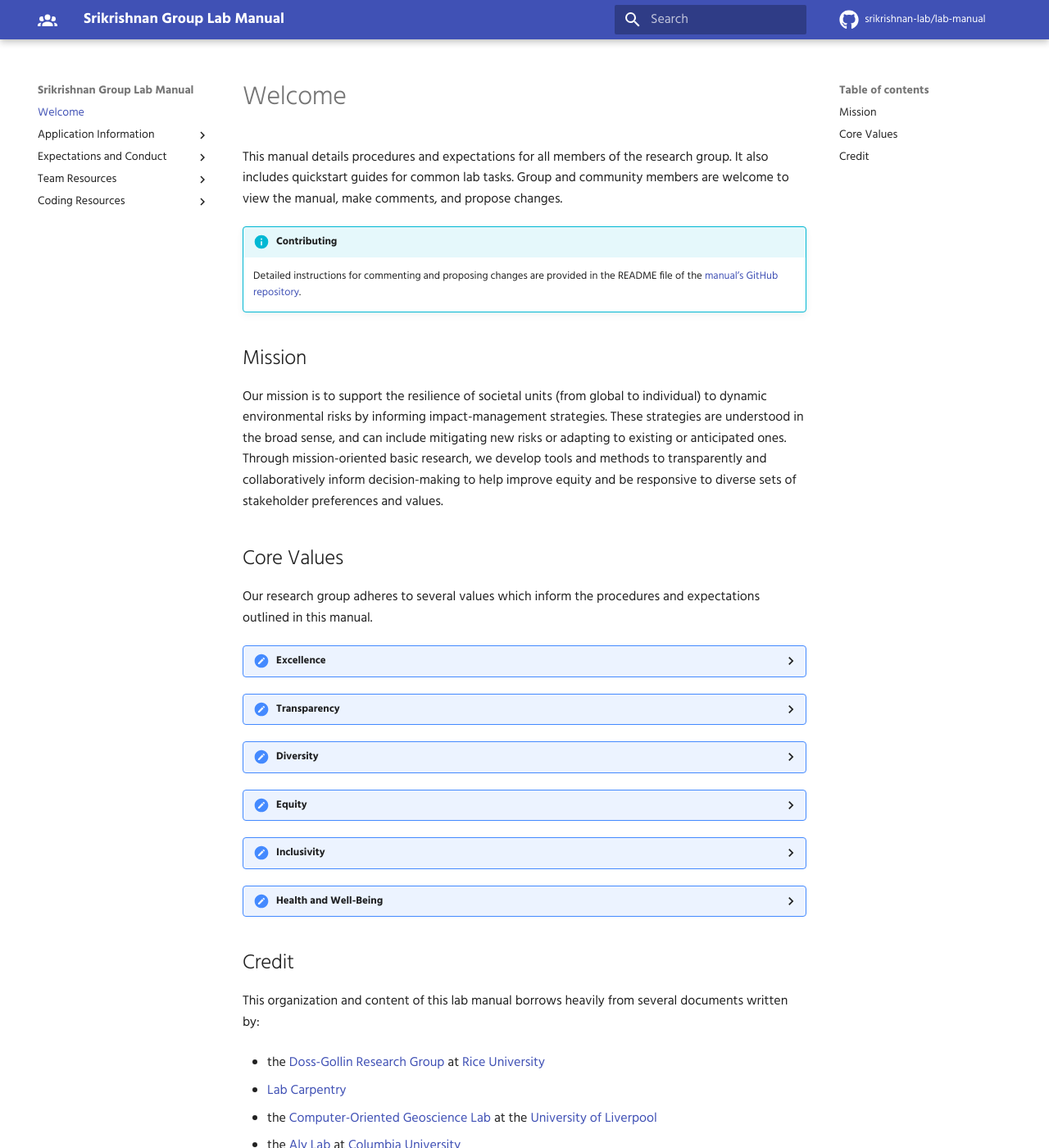
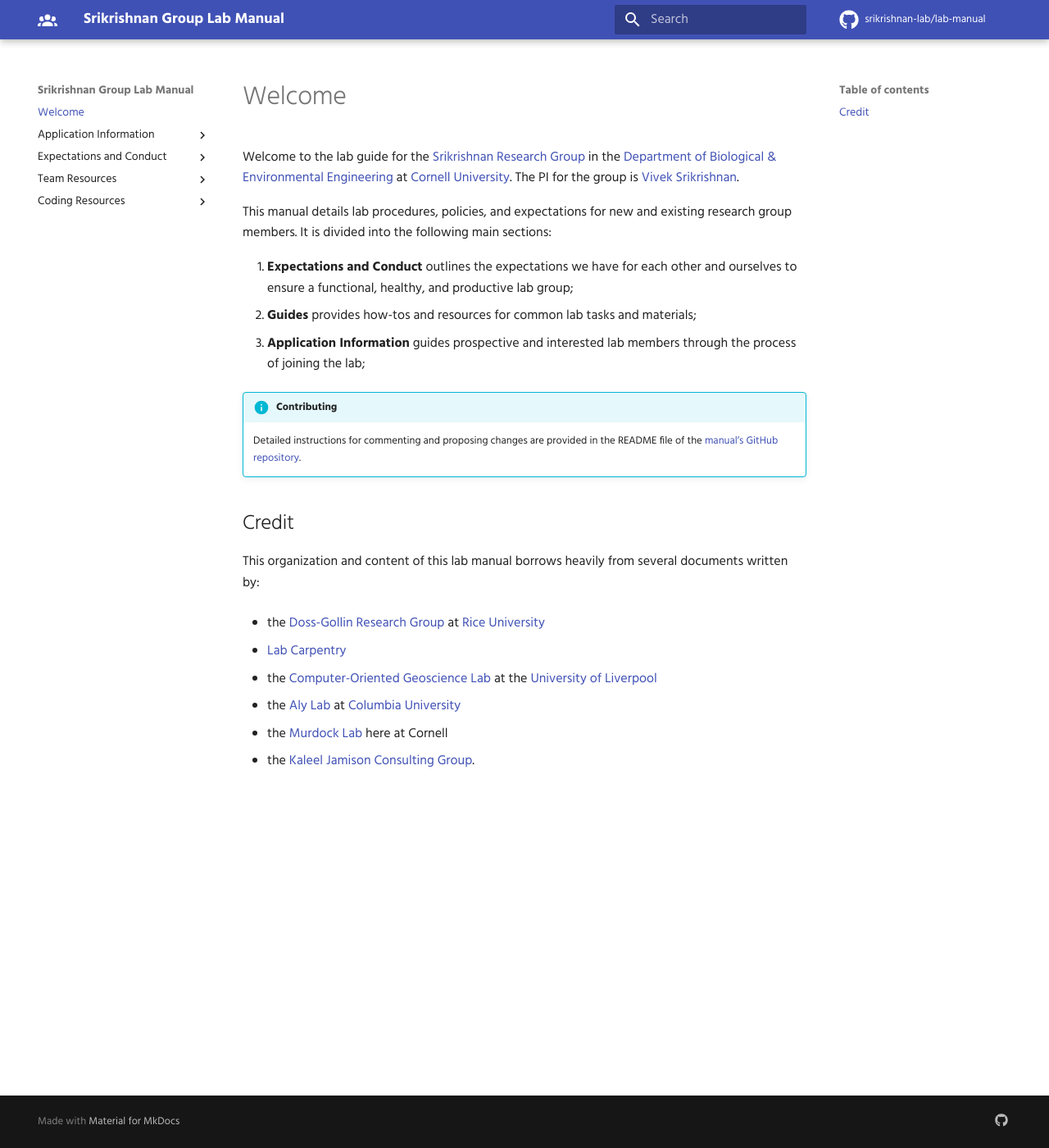
Before and after one commit to srikrishnan-lab/lab-manual, an MkDocs documentation site: the page built from docs/index.md, in a window 1280 px wide and 1400 px high. Shown: the whole window at 82% size. Built offline with MkDocs 1.6.1 and Material for MkDocs 9.7.7, drawn with Linux system fonts in a browser that asks for light colours; some web fonts are replaced; comment, search, counter and statistics services are not loaded.

Commit message:
split off mission and values

```diff
--- a/docs/index.md
+++ b/docs/index.md
@@ -1,36 +1,15 @@
 # Welcome
 
-This manual details procedures and expectations for all members of the research group. It also includes quickstart guides for common lab tasks. Group and community members are welcome to view the manual, make comments, and propose changes.
+Welcome to the lab guide for the [Srikrishnan Research Group](https://viveks.bee.cornell.edu) in the [Department of Biological & Environmental Engineering](https://bee.cals.cornell.edu) at [Cornell University](https://cornell.edu). The PI for the group is [Vivek Srikrishnan](https://viveks.me).
+
+This manual details lab procedures, policies, and expectations for new and existing research group members. It is divided into the following main sections:
+
+1. **Expectations and Conduct** outlines the expectations we have for each other and ourselves to ensure a functional, healthy, and productive lab group;
+2. **Guides** provides how-tos and resources for common lab tasks and materials;
+3. **Application Information** guides prospective and interested lab members through the process of joining the lab;
 
 !!! info "Contributing"
     Detailed instructions for commenting and proposing changes are provided in the README file of the [manual's GitHub repository](https://github.com/srikrishnan-lab/lab-manual){:target="_blank"}.
-
-## Mission
-
-Our mission is to support the resilience of societal units (from global to individual) to dynamic environmental risks by informing impact-management strategies. These strategies are understood in the broad sense, and can include mitigating new risks or adapting to existing or anticipated ones. Through mission-oriented basic research, we develop tools and methods to transparently and collaboratively inform decision-making to help improve equity and be responsive to diverse sets of stakeholder preferences and values.
-
-
-## Core Values
-
-Our research group adheres to several values which inform the procedures and expectations outlined in this manual.
-
-??? important "Excellence"
-    We strive for excellence in all of our activities.
-
-??? important "Transparency"
-    We do not hide our procedures or products. Our research is accessible to all levels of society. When we make mistakes, we recognize them and do our best to fix them.
-
-??? important "Diversity"
-    We seek out members, collaborators, and community partners from diverse backgrounds and who represent diverse perspectives and preferences.
-
-??? important "Equity"
-    We recognize the existence and impacts of systematic inequalities and work to promote fairness and justice. We strive to provide all of our members, collaborators, and partners with equitable platforms for engagement.
-
-??? important "Inclusivity"
-    We view scientific research as collaborative, not competitive, and want our group members and collaborators to have agency over and ownership of their research. We want the right people doing the right work at the right time. We leverage our differences and diversity to improve our capacity to achieve breakthroughs.
-
-??? important "Health and Well-Being"
-    We recognize the essential importance of taking care of one's physical, mental, and emotional well-being.
 
 
 ## Credit
--- /dev/null
+++ b/docs/mission.md
@@ -0,0 +1,28 @@
+# Mission and Core Values
+
+## Mission
+
+Our mission is to support the resilience of societal units (from global to individual) to dynamic environmental risks by informing impact-management strategies. These strategies are understood in the broad sense, and can include mitigating new risks or adapting to existing or anticipated ones. Through mission-oriented basic research, we develop tools and methods to transparently and collaboratively inform decision-making to help improve equity and be responsive to diverse sets of stakeholder preferences and values.
+
+
+## Core Values
+
+Our research group adheres to several values which inform the procedures and expectations outlined in this manual.
+
+??? important "Excellence"
+    We strive for excellence in all of our activities.
+
+??? important "Transparency"
+    We do not hide our procedures or products. Our research is accessible to all levels of society. When we make mistakes, we recognize them and do our best to fix them.
+
+??? important "Diversity"
+    We seek out members, collaborators, and community partners from diverse backgrounds and who represent diverse perspectives and preferences.
+
+??? important "Equity"
+    We recognize the existence and impacts of systematic inequalities and work to promote fairness and justice. We strive to provide all of our members, collaborators, and partners with equitable platforms for engagement.
+
+??? important "Inclusivity"
+    We view scientific research as collaborative, not competitive, and want our group members and collaborators to have agency over and ownership of their research. We want the right people doing the right work at the right time. We leverage our differences and diversity to improve our capacity to achieve breakthroughs.
+
+??? important "Health and Well-Being"
+    We recognize the essential importance of taking care of one's physical, mental, and emotional well-being.
```
